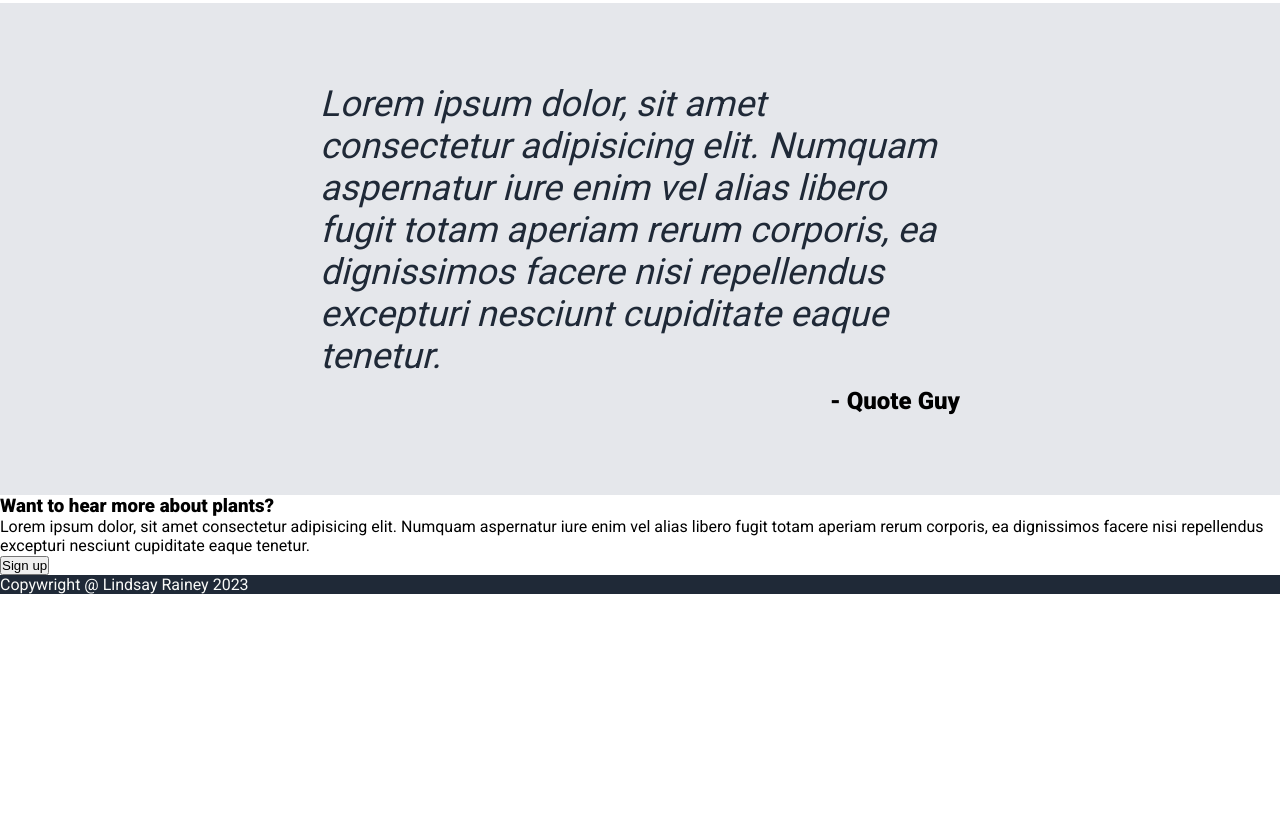
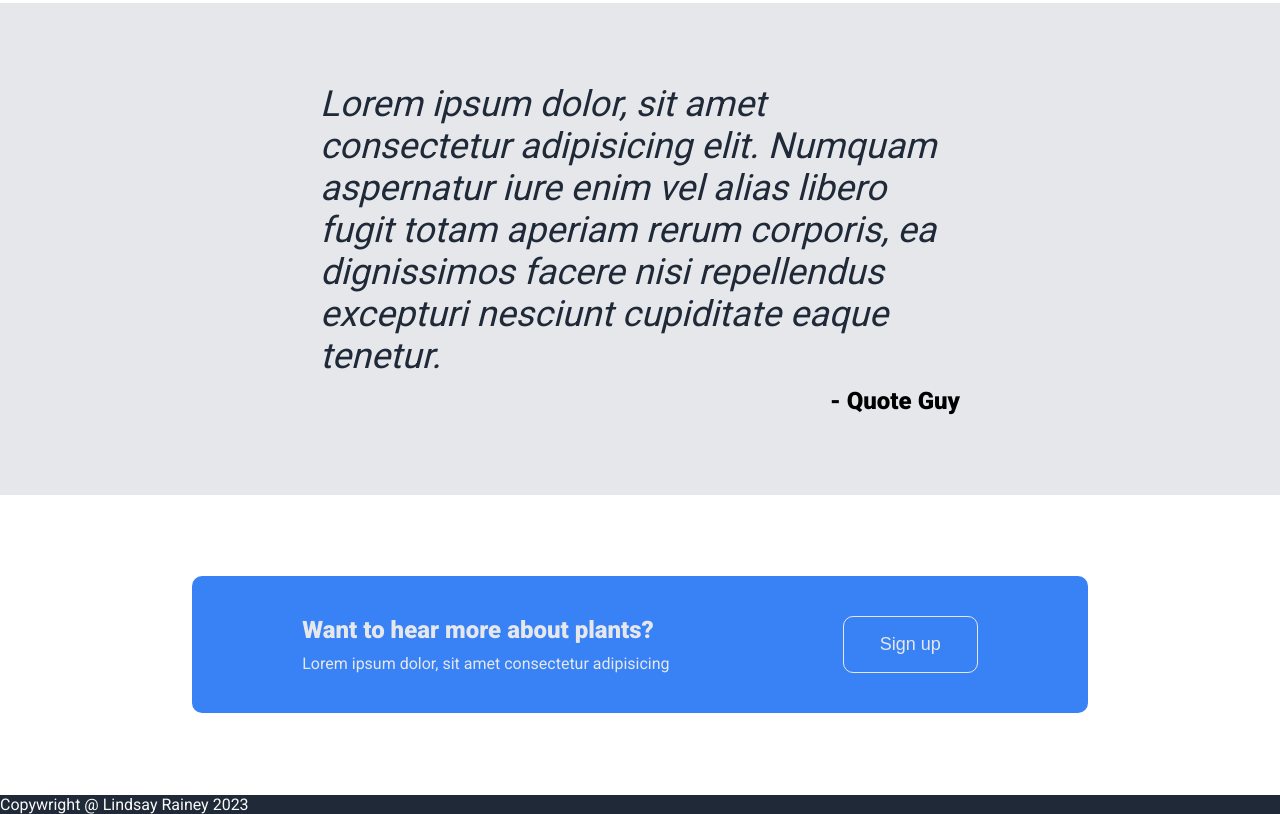
Before and after one commit to linds0202/odin-landing-page, a plain HTML site: page index.html in a window 1280 px wide. Shown: the part 1055-1869 px from the top of the page. Before the commit the page ends 1649 px from the top, so only its background shows below. Drawn offline with Linux system fonts and the light colour scheme.

Commit message:
Style signup section

```diff
--- a/index.html
+++ b/index.html
@@ -58,9 +58,9 @@
     </div>
     <div class="signup">
         <div class="signup-container">
-            <div class="singup-text">
+            <div class="signup-text">
                 <h3>Want to hear more about plants?</h3>
-                <p>Lorem ipsum dolor, sit amet consectetur adipisicing elit. Numquam aspernatur iure enim vel alias libero fugit totam aperiam rerum corporis, ea dignissimos facere nisi repellendus excepturi nesciunt cupiditate eaque tenetur.</p>
+                <p>Lorem ipsum dolor, sit amet consectetur adipisicing</p>
             </div>
             <button>Sign up</button>
         </div>
--- a/styles.css
+++ b/styles.css
@@ -150,3 +150,40 @@ h2 {
     font-weight: 900;
     text-align: right;
 }
+
+/* Signup Section */
+
+.signup {
+    height: 300px;
+    display: flex;
+    justify-content: center;
+    align-items: center;
+}
+
+.signup-container {
+    width: 70%;
+    background-color: #3882F6;
+    border-radius: 10px;
+    color: #E5E7EB;
+    padding: 40px;
+    display: flex;
+    justify-content: space-around;
+}
+
+.signup-text {
+    width: 400px;
+}
+
+.signup-text h3 {
+    font-size: 24px;
+    margin-bottom: 10px;
+}
+
+.signup-container button {
+    font-size: 18px;
+    padding: 10px 36px;
+    background-color: #3882F6;
+    color: #E5E7EB;
+    border: 1px solid #E5E7EB;
+    border-radius: 10px;
+}
```
